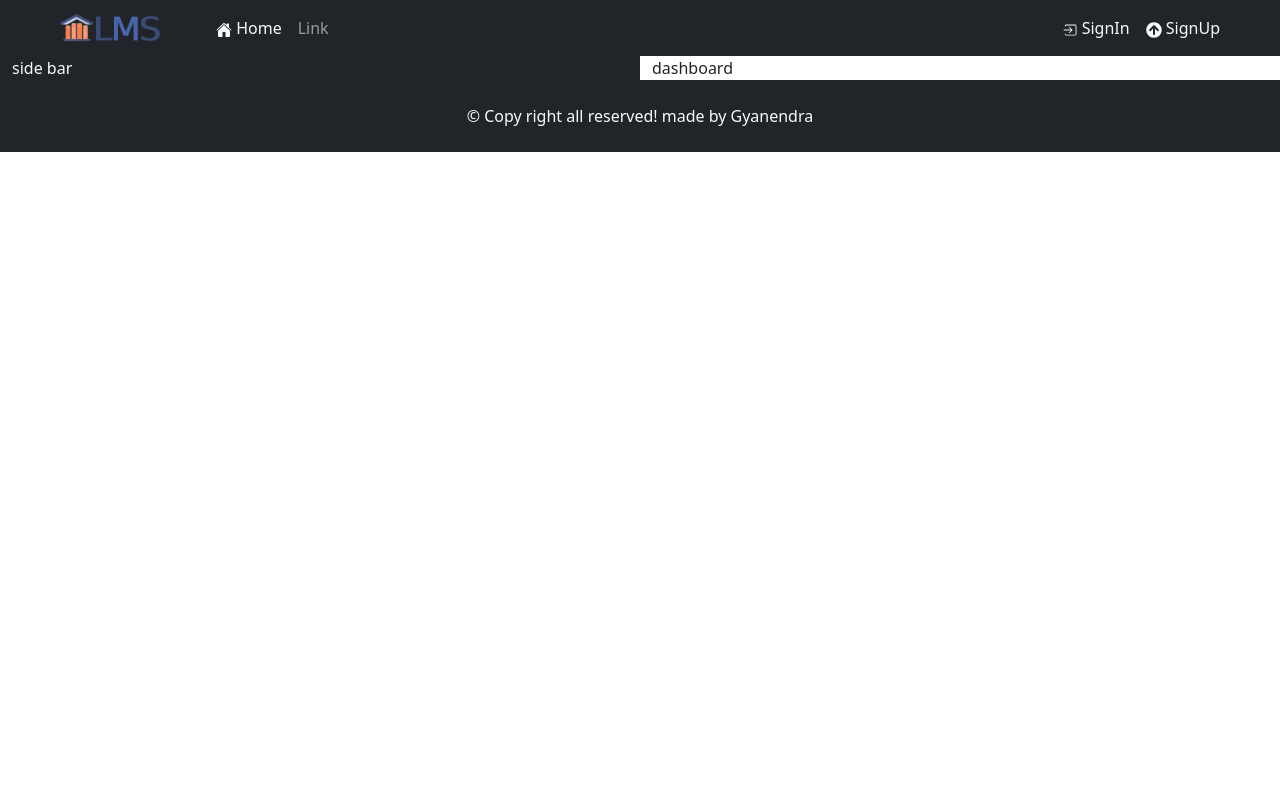
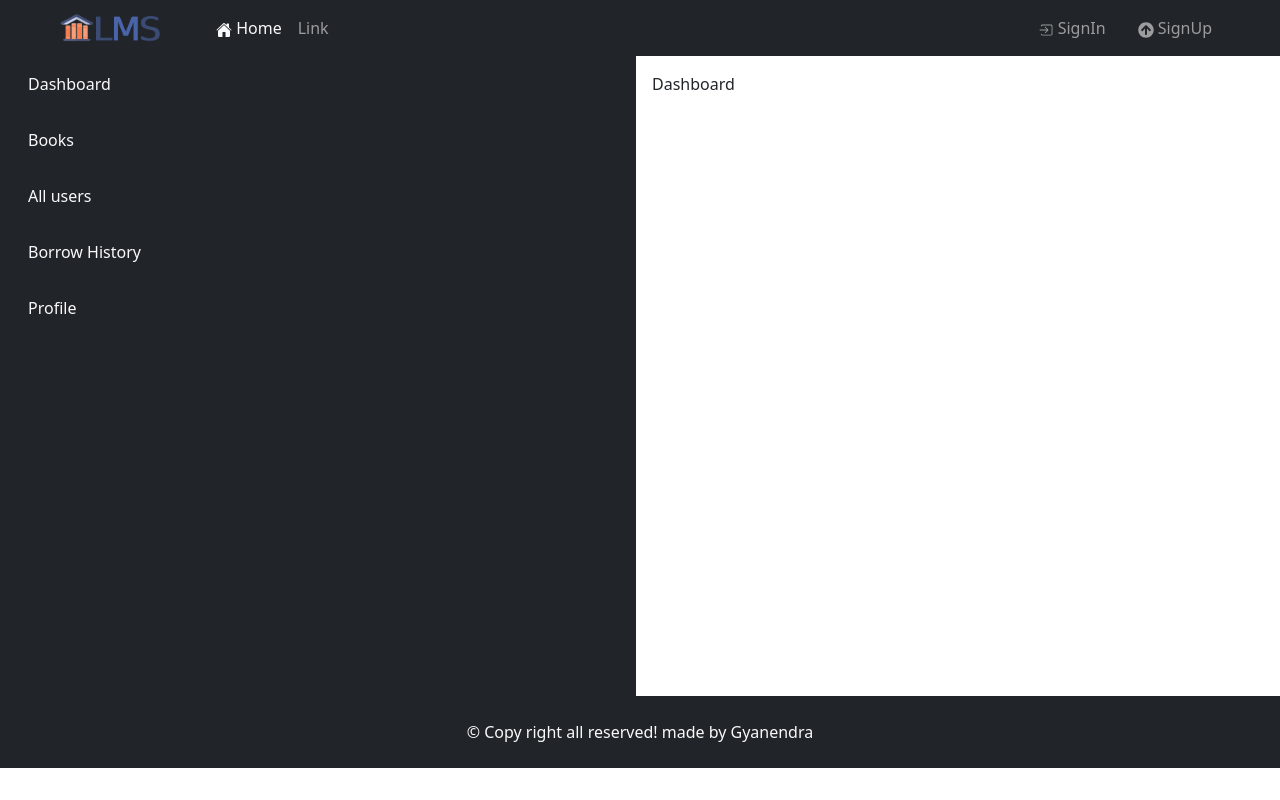
Before and after one commit to gyanendrapoudel/LSM-Frontend, a React (Vite) app: page /user in a window 1280 px wide. Built offline with nearby package versions, Linux system fonts and the light colour scheme.

Commit message:
private routing in user

```diff
--- a/src/components/layout/Header.jsx
+++ b/src/components/layout/Header.jsx
@@ -26,14 +26,14 @@ const  Header = () => {
               Link
             </Link>
           </Nav>
-          <Nav.Link className="d-flex user-container  gap-3">
+          <Nav className="d-flex user-container  gap-3">
             <Link className="nav-link" to="/signin">
               <IoIosLogIn /> SignIn
             </Link>
             <Link className="nav-link" to="/signup">
               <FaArrowCircleUp /> SignUp
             </Link>
-          </Nav.Link>
+          </Nav>
         </Navbar.Collapse>
       </Container>
     </Navbar>
--- /dev/null
+++ b/src/components/layout/SideBar.jsx
@@ -0,0 +1,35 @@
+import Stack from 'react-bootstrap/Stack'
+import { Link } from 'react-router-dom'
+
+const SideBar = () => {
+  return (
+    <Stack gap={3} className='p-2'>
+      <div className="p-2">
+        <Link className="nav-link" to="/user">
+          Dashboard
+        </Link>
+      </div>
+      <div className="p-2">
+        <Link className="nav-link" to="/user/books">
+          Books
+        </Link>
+      </div>
+      <div className="p-2">
+        <Link className="nav-link" to="/user/user-list">
+          All users
+        </Link>
+      </div>
+      <div className="p-2">
+        <Link className="nav-link" to="/user/borrow">
+          Borrow History
+        </Link>
+      </div>
+      <div className="p-2">
+        <Link className="nav-link" to="/user/profile">
+         Profile
+        </Link>
+      </div>
+    </Stack>
+  )
+}
+export default SideBar
--- a/src/components/layout/UserLayout.jsx
+++ b/src/components/layout/UserLayout.jsx
@@ -4,16 +4,20 @@ import Header from "./Header"
 import Container from 'react-bootstrap/Container'
 import Row from 'react-bootstrap/Row'
 import Col from 'react-bootstrap/Col'
+import SideBar from "./SideBar"
+
 
 const UserLayout = () => {
   return (
     <>
       {/* Headear*/}
       <Header />
-      <Container fluid className="">
-        <Row>
-          <Col className="bg-dark text-light">side bar</Col>
-          <Col>
+      <Container fluid className="main" >
+        <Row >
+          <Col className="bg-dark text-light main ">
+            <SideBar/>
+          </Col>
+          <Col className="main p-3">
             <Outlet />
           </Col>
         </Row>
--- a/src/pages/Book.jsx
+++ /dev/null
@@ -1,9 +0,0 @@
-const Book
- = () => {
-  return (
-    <div>Book
-
-    </div>
-  )
-}
-export default Book
--- /dev/null
+++ b/src/pages/Books.jsx
@@ -0,0 +1,10 @@
+const Books
+ = () => {
+  return (
+    <div>
+      Book
+
+    </div>
+  )
+}
+export default Books
--- a/src/pages/Dashboard.jsx
+++ b/src/pages/Dashboard.jsx
@@ -1,6 +1,6 @@
 const dashboard = () => {
   return (
-    <div>dashboard</div>
+    <div>Dashboard</div>
   )
 }
 export default dashboard
--- /dev/null
+++ b/src/pages/Profile.jsx
@@ -0,0 +1,6 @@
+const Profile = () => {
+  return (
+    <div>Profile</div>
+  )
+}
+export default Profile
--- a/src/pages/index.js
+++ b/src/pages/index.js
@@ -1,4 +1,4 @@
-import Book from "./Book";
+import Books from "./Books";
 import Borrow from "./Borrow";
 import Dashboard from "./Dashboard";
 import ForgetPassword from "./ForgetPassword";
@@ -7,8 +7,17 @@ import Reviews from "./Reviews";
 import SignIn from "./SignIn";
 import SignUp from "./SignUp";
 import Users from "./Users";
+import Profile from "./Profile";
 
-export  { Borrow, Dashboard ,ForgetPassword,
-Home, Reviews, SignIn ,SignUp,
-Users
+export {
+  Borrow,
+  Dashboard,
+  ForgetPassword,
+  Home,
+  Reviews,
+  SignIn,
+  SignUp,
+  Users,
+  Profile,
+  Books,
 }
--- a/src/routes/AppRoutes.jsx
+++ b/src/routes/AppRoutes.jsx
@@ -1,5 +1,15 @@
 import { Route, Routes } from "react-router-dom"
-import { Home, SignIn, SignUp, Users, ForgetPassword, Dashboard} from "../pages"
+import {
+  Home,
+  SignIn,
+  SignUp,
+  Users,
+  Borrow,
+  Profile,
+  ForgetPassword,
+  Dashboard,
+  Books,
+} from '../pages'
 import DefaultLayout from "../components/layout/DefaultLayout"
 import UserLayout from "../components/layout/UserLayout"
 
@@ -15,8 +25,12 @@ const AppRoutes = () => {
         <Route path="forget-password" element={<ForgetPassword />} />
       </Route>
       {/* Private routing */}
-      <Route path="/user" element={<UserLayout />}>
+      <Route path="/user" element={<UserLayout/>}>
         <Route index element={<Dashboard/>} />
+        <Route path="books" element={<Books/>} />
+        <Route path="user-list" element={<Users/>} />
+        <Route path='borrow' element={<Borrow/>} />
+        <Route path = "profile" element={<Profile/>}/>
       </Route>
     </Routes>
   )
```
